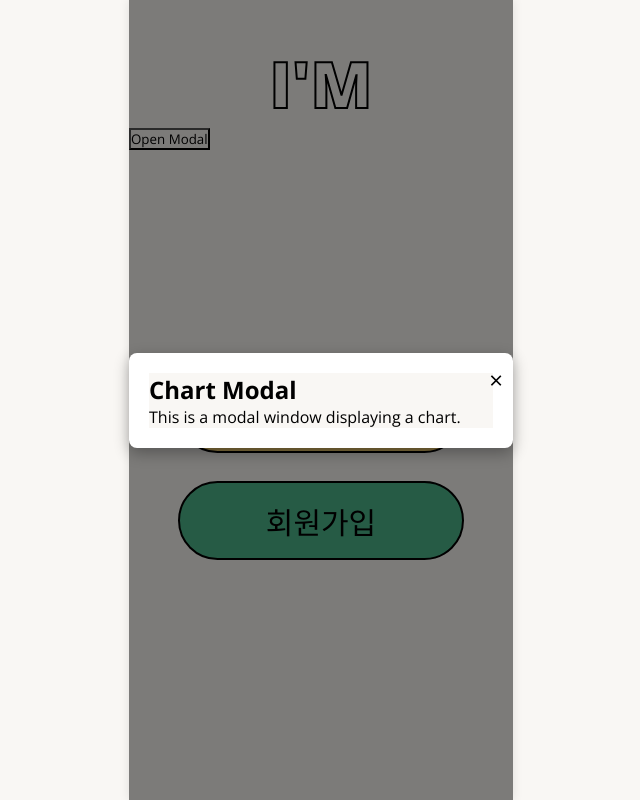
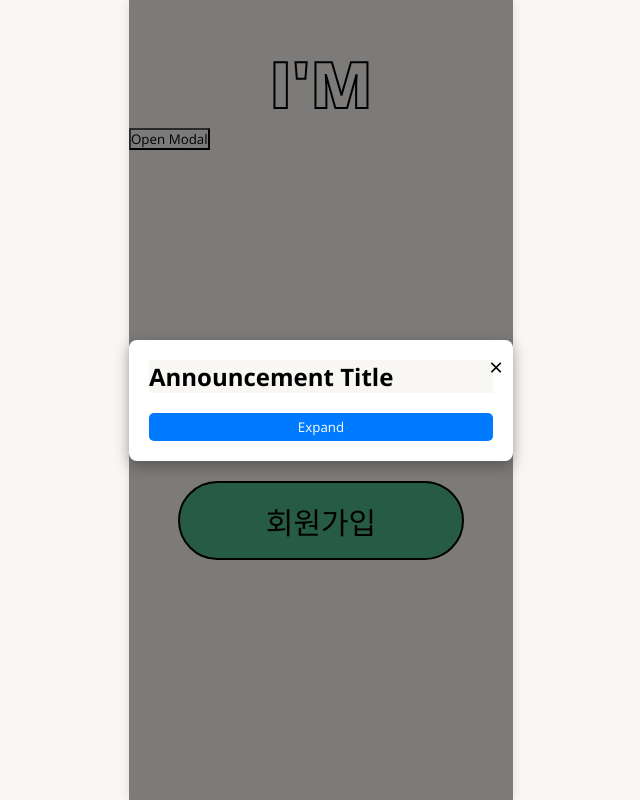
Before and after one commit to InvestMingle/IM-FE, a React (Vite) app in the folder IM/: page / in a window 1280 px wide. Both pictures are taken after a click on the button "Open Modal". Shown: the whole page, without its empty margins (319-959 px from the left). Built offline with nearby package versions, Linux system fonts and the light colour scheme.

Commit message:
ref : 기본 모달 구조 확장 버튼 추가

```diff
--- a/IM/src/pages/Chart/Chart.css
+++ b/IM/src/pages/Chart/Chart.css
@@ -9,17 +9,19 @@
     display: flex;
     justify-content: center;
     align-items: center;
-    z-index: 1000; /* Ensure it sits on top of other content */
+    z-index: 1000;
 }
 
 /* Modal Container styling */
 .modal-container {
-    width: 500px;
+    width: 400px;
     background-color: white;
     border-radius: 8px;
     padding: 20px;
     box-shadow: 0 5px 15px rgba(0, 0, 0, 0.3);
     position: relative;
+    display: flex;
+    flex-direction: column;
 }
 
 /* Close Button styling */
@@ -32,3 +34,35 @@
     font-size: 1.5rem;
     cursor: pointer;
 }
+
+/* Modal Title styling */
+.modal-title {
+    margin-bottom: 10px;
+}
+
+/* Expandable content styles */
+.modal-content {
+    overflow: hidden;
+    transition: max-height 0.3s ease;
+    max-height: 0; /* Collapsed by default */
+}
+
+/* Expanded content styling */
+.modal-content.expanded {
+    max-height: 500px; /* Adjust as needed to accommodate content */
+}
+
+/* Expand/Collapse button styling */
+.expand-button {
+    margin-top: 10px;
+    background-color: #007bff;
+    color: white;
+    border: none;
+    padding: 5px 10px;
+    border-radius: 5px;
+    cursor: pointer;
+}
+
+.expand-button:hover {
+    background-color: #0056b3;
+}
--- a/IM/src/pages/Chart/Chart.tsx
+++ b/IM/src/pages/Chart/Chart.tsx
@@ -1,16 +1,25 @@
 import React, { useState } from 'react';
-import './Chart.css'; // Import the CSS file
+import './Chart.css'; // Import the CSS file for styling
 
-// Main component
 const Chart: React.FC = () => {
+    // State to manage modal visibility
     const [isModalOpen, setIsModalOpen] = useState(false);
 
+    // State to manage expand/collapse of content
+    const [isExpanded, setIsExpanded] = useState(false);
+
+    // Function to open modal
     const openModal = () => setIsModalOpen(true);
+
+    // Function to close modal
     const closeModal = () => setIsModalOpen(false);
+
+    // Function to toggle content expand/collapse
+    const toggleExpand = () => setIsExpanded(!isExpanded);
 
     return (
         <div>
-            {/* Trigger button to open the modal */}
+            {/* Button to trigger modal */}
             <button onClick={openModal}>Open Modal</button>
 
             {/* Modal Component */}
@@ -20,9 +29,25 @@ const Chart: React.FC = () => {
                         <button className="close-button" onClick={closeModal}>
                             &times;
                         </button>
-                        <h2>Chart Modal</h2>
-                        <p>This is a modal window displaying a chart.</p>
-                        {/* You can include your chart here */}
+
+                        {/* Modal Title - always visible */}
+                        <div className="modal-title">
+                            <h2>Announcement Title</h2>
+                        </div>
+
+                        {/* Expandable Content */}
+                        <div className={`modal-content ${isExpanded ? 'expanded' : 'collapsed'}`}>
+                            {isExpanded && (
+                                <p>
+                                    This is additional content that is shown when the expand button is clicked. You can add more information here, such as detailed announcements or other content.
+                                </p>
+                            )}
+                        </div>
+
+                        {/* Expand/Collapse Button */}
+                        <button className="expand-button" onClick={toggleExpand}>
+                            {isExpanded ? 'Collapse' : 'Expand'}
+                        </button>
                     </div>
                 </div>
             )}
```
